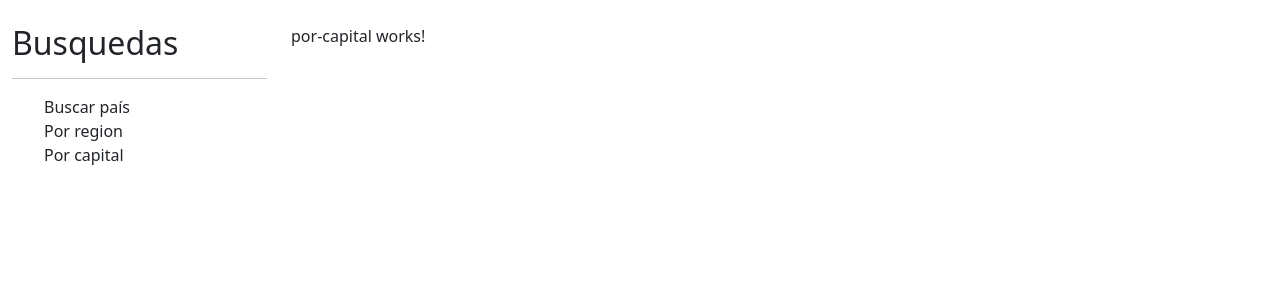
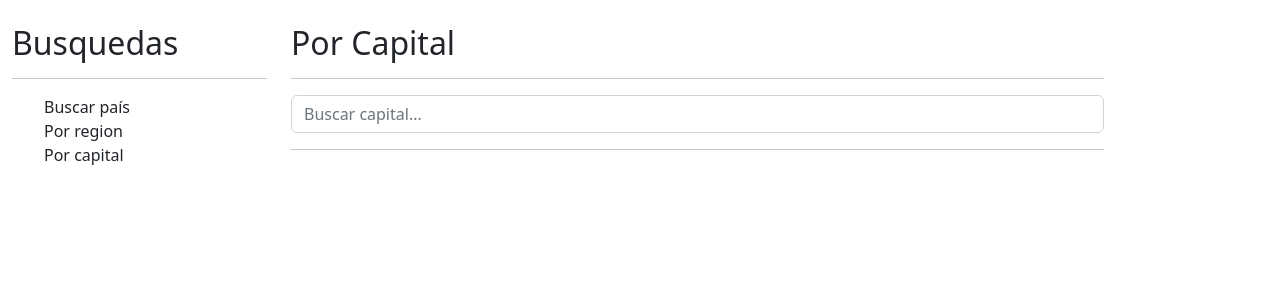
Before and after one commit to alonsoquintana/paisesApp-continuacion, an Angular app: page /capital in a window 1280 px wide. Shown: the top 300 px of the page. Built offline with nearby package versions, Linux system fonts and the light colour scheme.

Commit message:
Iniciando la variable por capital

```diff
--- a/src/app/pais/components/pais-input/pais-input.component.html
+++ b/src/app/pais/components/pais-input/pais-input.component.html
@@ -4,5 +4,5 @@
            class="form-control"
            [(ngModel)]="termino"
            (input)="teclaPresionada()"
-           placeholder="Buscar pais..."/>
+           [placeholder]="placeholder"/>
 </form>
--- a/src/app/pais/components/pais-input/pais-input.component.ts
+++ b/src/app/pais/components/pais-input/pais-input.component.ts
@@ -1,4 +1,4 @@
-import { Component, EventEmitter, Output, OnInit } from '@angular/core';
+import { Component, EventEmitter, Output, OnInit, Input } from '@angular/core';
 import { Subject } from 'rxjs';
 import { debounceTime } from 'rxjs/operators';
 
@@ -13,6 +13,8 @@ export class PaisInputComponent implements OnInit {
 
   @Output() onEnter   : EventEmitter<string> = new EventEmitter();
   @Output() onDebounce: EventEmitter<string> = new EventEmitter();
+
+  @Input() placeholder: string = '';
 
   debouncer: Subject<string> = new Subject();
 
--- a/src/app/pais/components/pais-tabla/pais-tabla.component.html
+++ b/src/app/pais/components/pais-tabla/pais-tabla.component.html
@@ -14,10 +14,10 @@
             <td>
                 <img class="small-flag" [src]="pais.flag">
             </td>
-            <td>{{ pais.name }}</td>
+            <td>{{ pais.capital }}, {{ pais.name }}</td>
             <td>{{ pais.population | number }}</td>
             <td>
-                <a [routerLink]="['/pais/', pais.cca2]">Ver...</a>
+                <a [routerLink]="['/pais/', pais.alpha2Code]">Ver...</a>
             </td>
         </tr>
     </tbody>
--- a/src/app/pais/interfaces/pais.interface.ts
+++ b/src/app/pais/interfaces/pais.interface.ts
@@ -10,7 +10,7 @@
 export interface RESTCountries {
     name:         Name;
     tld:          string[];
-    cca2:         string;
+    alpha2Code:   string;
     ccn3:         string;
     cca3:         string;
     cioc:         string;
--- a/src/app/pais/pages/por-capital/por-capital.component.html
+++ b/src/app/pais/pages/por-capital/por-capital.component.html
@@ -1 +1,27 @@
-<p>por-capital works!</p>
+<h2>Por Capital</h2>
+<hr>
+
+<div class="row">
+    <div class="col">
+        <app-pais-input
+            (onEnter)="buscar( $event )"
+            placeholder="Buscar capital...">
+        </app-pais-input>
+    </div>
+</div>
+
+<hr>
+
+<div *ngIf="hayError"
+     class="alert alert-danger">
+    No se encontró nada con el término {{ termino }}
+</div>
+
+<div *ngIf="paises.length > 0" class="row">
+    <div class="col">
+
+        <app-pais-tabla [paises]="paises"></app-pais-tabla>
+
+
+    </div>
+</div>
--- a/src/app/pais/pages/por-capital/por-capital.component.ts
+++ b/src/app/pais/pages/por-capital/por-capital.component.ts
@@ -1,14 +1,33 @@
-import { Component, OnInit } from '@angular/core';
+import { Component } from '@angular/core';
+import { PaisService } from '../../services/pais.service';
+import { RESTCountries } from '../../interfaces/pais.interface';
 
 @Component({
-  selector: 'app-por-capital',
+  selector: 'app-por-pais',
   templateUrl: './por-capital.component.html',
+  styles:[
+  ]
 })
-export class PorCapitalComponent implements OnInit {
+export class PorCapitalComponent {
 
-  constructor() { }
+  termino : string = '';
+  hayError: boolean = false;
+  paises  : RESTCountries[] = [];
 
-  ngOnInit(): void {
+  constructor( private paisService: PaisService ) { }
+
+  buscar( termino: string) {
+
+    this.hayError = false;
+    this.termino= termino
+
+    this.paisService.buscarCapital( this.termino )
+      .subscribe( (paises) => {
+         this.paises = paises;
+      }, (err) => {
+        this.hayError = true;
+        this.paises   = [];
+      });
+
   }
-
 }
--- a/src/app/pais/pages/por-pais/por-pais.component.html
+++ b/src/app/pais/pages/por-pais/por-pais.component.html
@@ -5,7 +5,8 @@
     <div class="col">
         <app-pais-input
             (onEnter)="buscar( $event )"
-            (onDebounce)="sugerencias( $event )">
+            (onDebounce)="sugerencias( $event )"
+            placeholder="Buscar país...">
         </app-pais-input>
     </div>
 </div>
```
